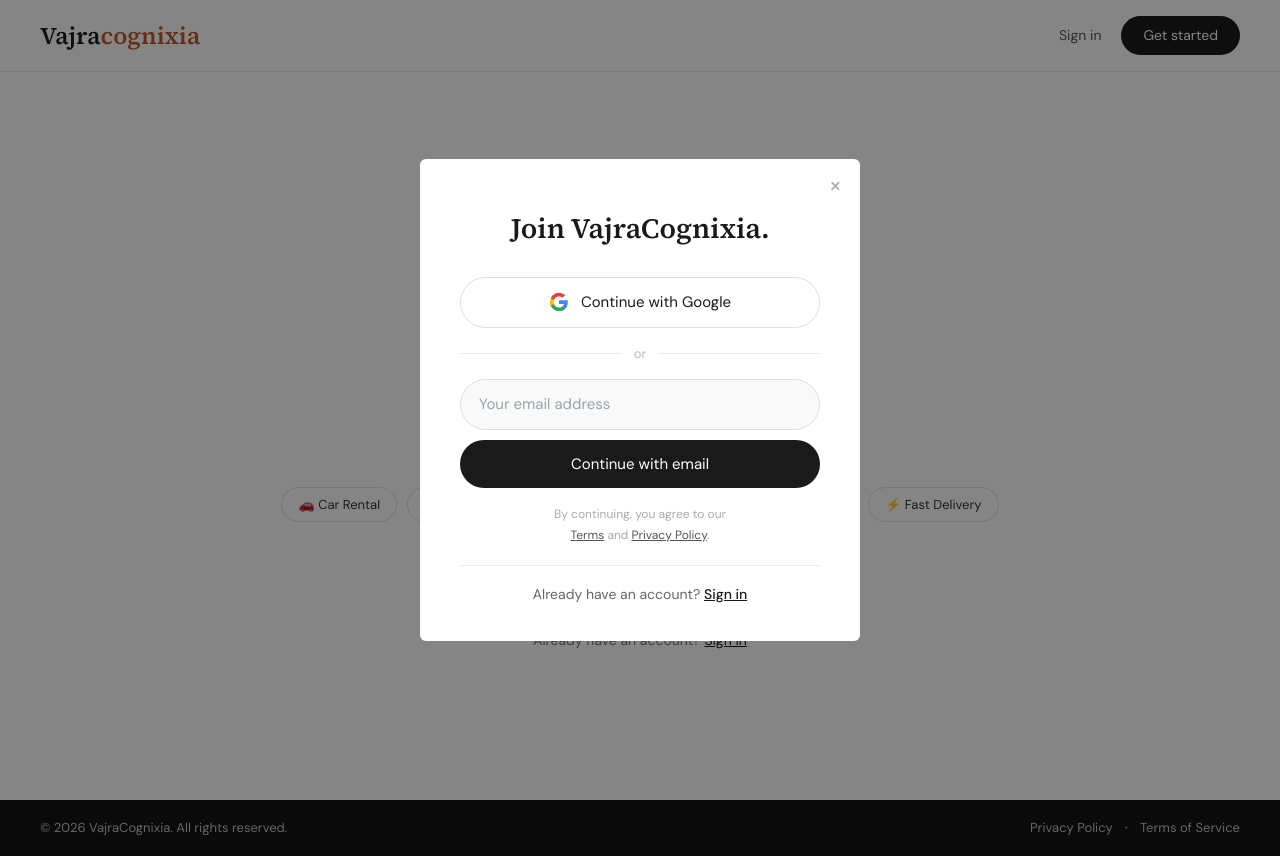
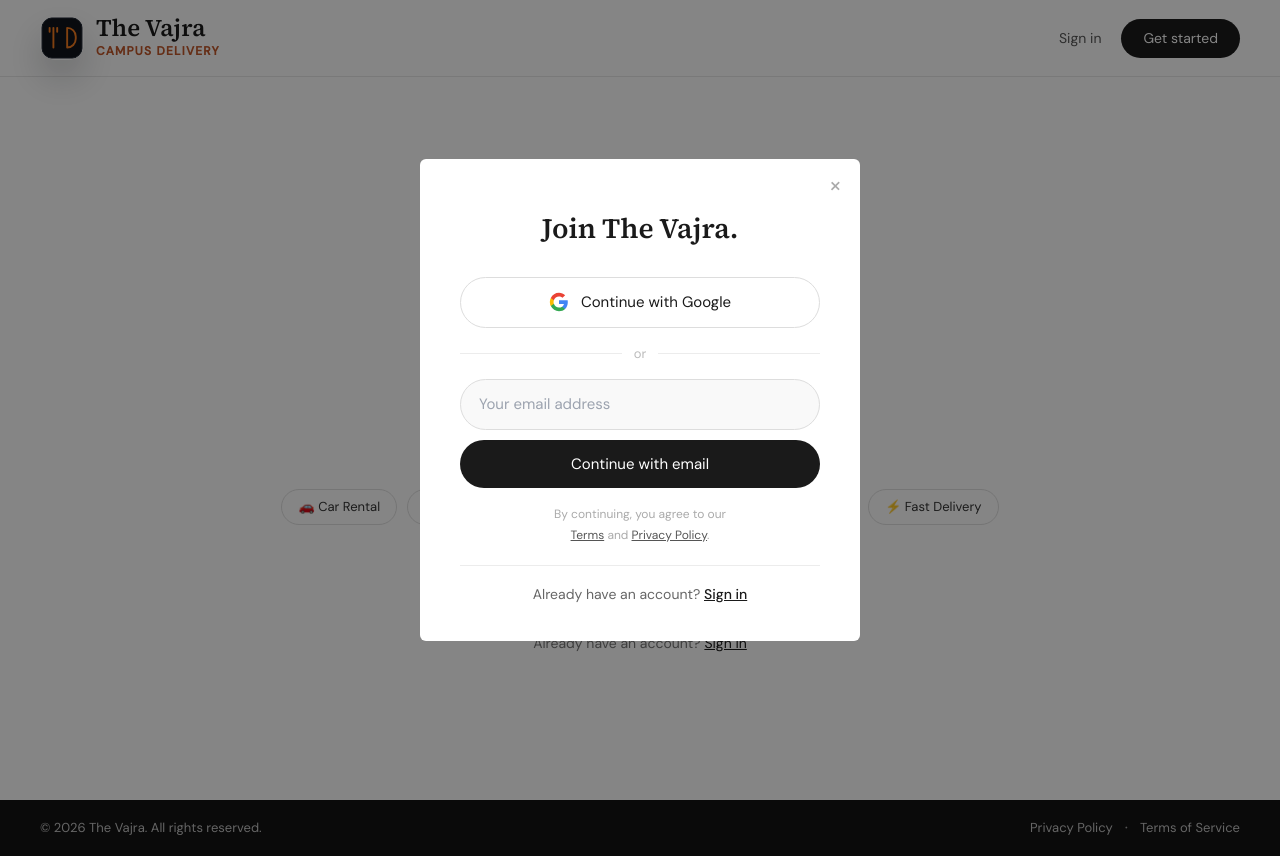
Before and after one commit to Devanshu-Dhyanu/Food-delivery-app, a React (Vite) app: page / in a window 1280 px wide. Both pictures are taken after a click on the button "Get started". Built offline with nearby package versions, Linux system fonts and the light colour scheme; no server answers.

Commit message:
Update The Vajra branding assets

```diff
--- a/index.html
+++ b/index.html
@@ -2,9 +2,15 @@
 <html lang="en">
   <head>
     <meta charset="UTF-8" />
-    <link rel="icon" type="image/svg+xml" href="/vite.svg" />
+    <link rel="icon" type="image/svg+xml" href="/the-vajra-mark.svg" />
+    <link rel="apple-touch-icon" href="/the-vajra-mark.svg" />
+    <link rel="manifest" href="/site.webmanifest" />
     <meta name="viewport" content="width=device-width, initial-scale=1.0" />
-    <title>Campus Food Delivery App</title>
+    <meta name="theme-color" content="#0f131a" />
+    <meta name="application-name" content="The Vajra" />
+    <meta name="apple-mobile-web-app-capable" content="yes" />
+    <meta name="apple-mobile-web-app-title" content="The Vajra" />
+    <title>The Vajra</title>
     <meta property="og:image" content="https://bolt.new/static/og_default.png" />
     <meta name="twitter:card" content="summary_large_image" />
     <meta name="twitter:image" content="https://bolt.new/static/og_default.png" />
--- a/src/components/Header.tsx
+++ b/src/components/Header.tsx
@@ -41,12 +41,16 @@ export default function Header({
         <div className="flex min-h-16 items-center justify-between gap-4 py-3">
           <button
             onClick={() => handleNavigate('home')}
-            className="flex items-center space-x-2 hover:opacity-80 transition-opacity"
+            className="flex items-center space-x-3 hover:opacity-80 transition-opacity"
           >
-            <Utensils className="w-8 h-8 text-orange-500" />
+            <img
+              src="/the-vajra-mark.svg"
+              alt="The Vajra"
+              className="h-10 w-10 rounded-2xl border border-white/10 shadow-lg shadow-black/30 sm:h-11 sm:w-11"
+            />
             <div className="flex flex-col items-start">
-              <span className="text-xl font-bold text-white">vajraCognixia</span>
-              <span className="text-xs text-gray-400">Campus Food Delivery</span>
+              <span className="text-lg font-bold tracking-tight text-white sm:text-xl">The Vajra</span>
+              <span className="hidden text-xs text-gray-400 sm:block">Campus Food Delivery</span>
             </div>
           </button>
 
--- a/src/components/Login.tsx
+++ b/src/components/Login.tsx
@@ -65,7 +65,11 @@ export default function Login() {
         {/* NAVBAR */}
         <nav style={styles.navbar}>
           <div style={styles.logo}>
-            Vajra<span style={styles.logoAccent}>cognixia</span>
+            <img src="/the-vajra-mark.svg" alt="The Vajra" style={styles.logoIcon} />
+            <div style={styles.logoTextGroup}>
+              <span style={styles.logoTitle}>The Vajra</span>
+              <span style={styles.logoAccent}>Campus delivery</span>
+            </div>
           </div>
           <div style={styles.navRight}>
             <button style={styles.navLink} onClick={() => openModal('signin')}>Sign in</button>
@@ -95,7 +99,7 @@ export default function Login() {
 
       <footer style={styles.siteFooter}>
         <div style={styles.footerBar}>
-          <p style={styles.footerCopy}>© {new Date().getFullYear()} VajraCognixia. All rights reserved.</p>
+          <p style={styles.footerCopy}>© {new Date().getFullYear()} The Vajra. All rights reserved.</p>
           <div style={styles.footerLinks}>
             <a href="/privacy" style={styles.footerBarLink}>Privacy Policy</a>
             <span style={{ color: '#555' }}>·</span>
@@ -110,7 +114,7 @@ export default function Login() {
           <div style={styles.modal}>
             <button style={styles.closeBtn} onClick={() => setModalOpen(false)}>×</button>
             <h2 style={styles.modalTitle}>
-              {mode === 'signup' ? 'Join VajraCognixia.' : 'Welcome back.'}
+              {mode === 'signup' ? 'Join The Vajra.' : 'Welcome back.'}
             </h2>
 
             <button style={styles.socialBtn} onClick={handleGoogleLogin}>
@@ -165,8 +169,11 @@ export default function Login() {
 const styles: Record<string, React.CSSProperties> = {
   page: { minHeight: '100vh', width: '100%', display: 'flex', flexDirection: 'column', background: '#fff' },
   navbar: { display: 'flex', alignItems: 'center', justifyContent: 'space-between', padding: '16px 40px', borderBottom: '1px solid #e8e8e8' },
-  logo: { fontFamily: "'Source Serif 4', serif", fontSize: 24, fontWeight: 600, color: '#1a1a1a' },
-  logoAccent: { color: '#C0572A' },
+  logo: { display: 'flex', alignItems: 'center', gap: 12 },
+  logoIcon: { width: 44, height: 44, borderRadius: 16, display: 'block', boxShadow: '0 18px 36px rgba(15, 19, 26, 0.2)' },
+  logoTextGroup: { display: 'flex', flexDirection: 'column', gap: 2 },
+  logoTitle: { fontFamily: "'Source Serif 4', serif", fontSize: 24, fontWeight: 600, color: '#1a1a1a', lineHeight: 1 },
+  logoAccent: { color: '#C0572A', fontSize: 12, fontWeight: 600, letterSpacing: '0.1em', textTransform: 'uppercase' },
   navRight: { display: 'flex', alignItems: 'center', gap: 16 },
   navLink: { fontSize: 14, color: '#555', background: 'none', border: 'none', fontFamily: 'inherit', padding: '8px 4px' },
   navBtn: { padding: '9px 22px', background: '#1a1a1a', color: '#fff', border: 'none', borderRadius: 40, fontSize: 14, fontFamily: 'inherit' },
```
Also changed, not shown: public/site.webmanifest (added), public/the-vajra-mark.svg (added).
